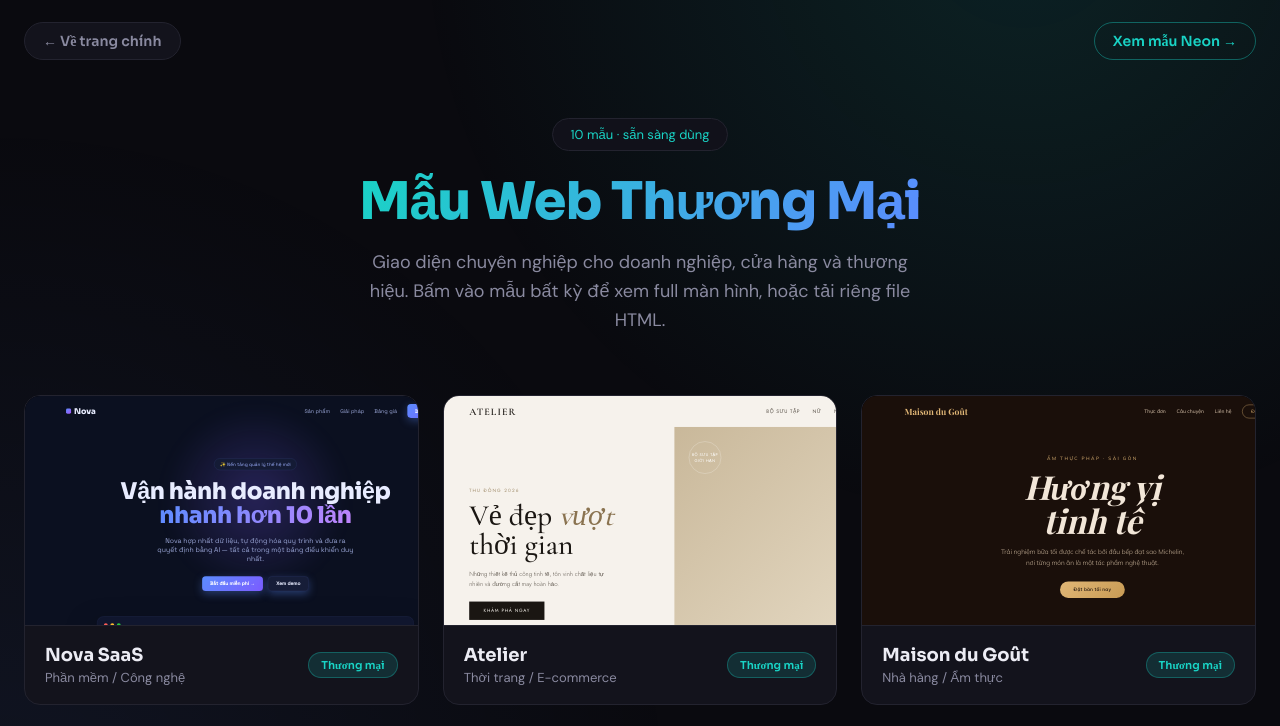
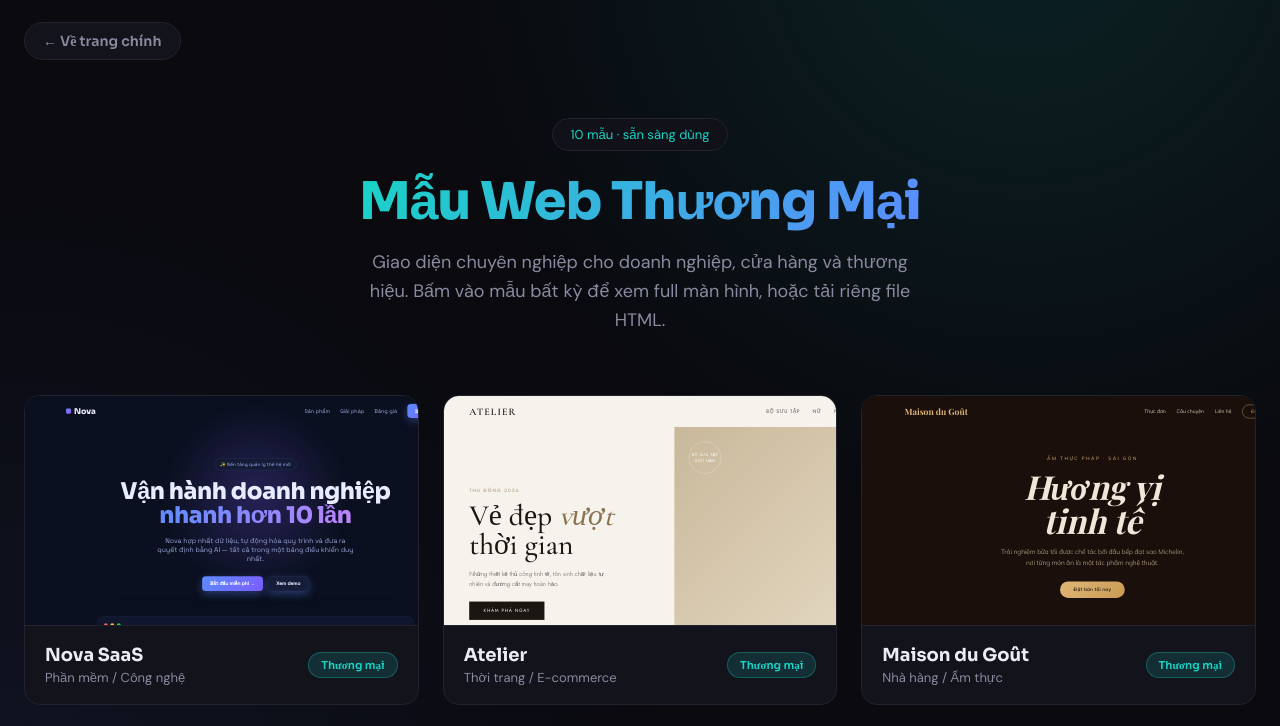
Before and after one commit to Huy17092006/profilr, a plain HTML site: page index.html/mau-neon.html in a window 1280 px wide. Shown: the top 726 px of the page. Drawn offline with nearby package versions, Linux system fonts and the light colour scheme; a web font is replaced by a local one.

Commit message:
Update mau-neon.html

```diff
--- a/index.html/mau-neon.html
+++ b/index.html/mau-neon.html
@@ -46,7 +46,6 @@ footer{text-align:center;padding:30px 0 50px;color:var(--mut);font-size:14px;bor
 <div class="wrap">
 <div class="topbar">
 <a class="back" href="index.html">← Về trang chính</a>
-<a class="swap" href="mau-neon.html">Xem mẫu Neon →</a>
 </div>
 <header>
 <span class="badge">10 mẫu · sẵn sàng dùng</span>
```
